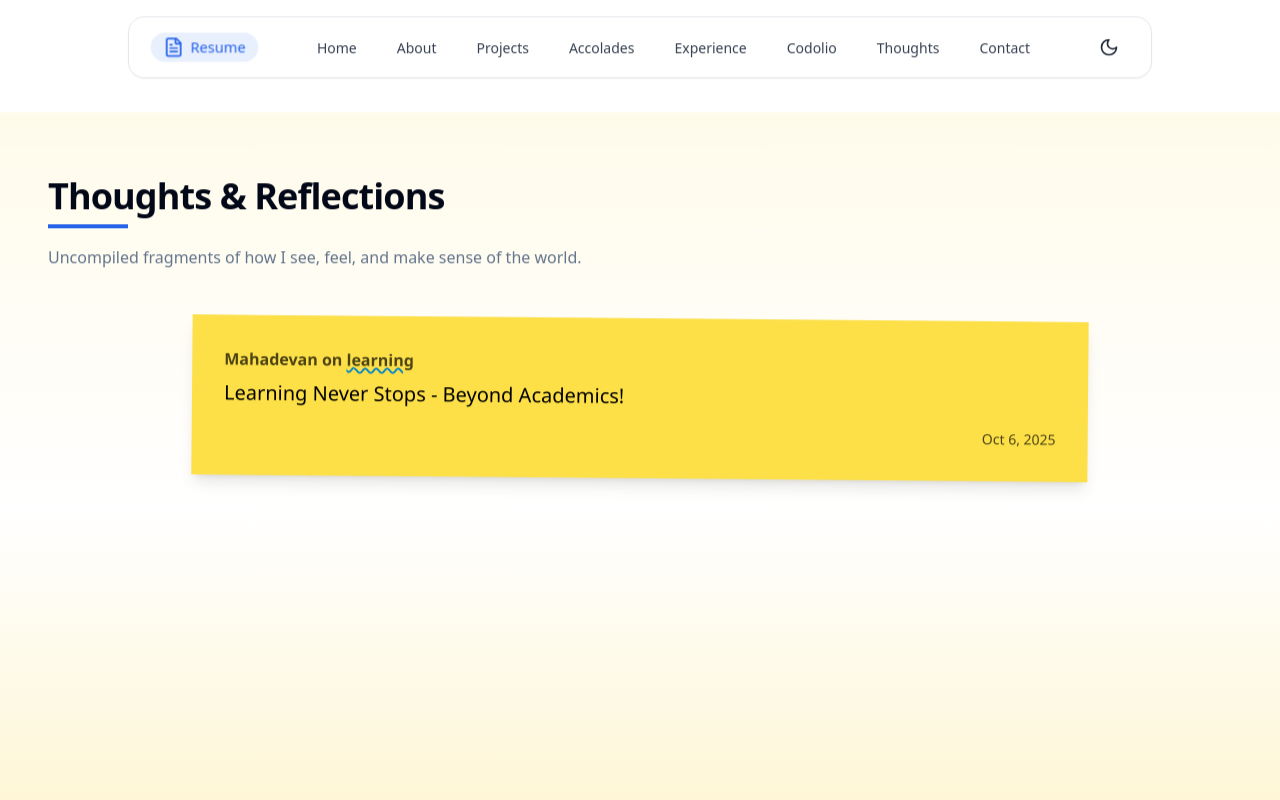
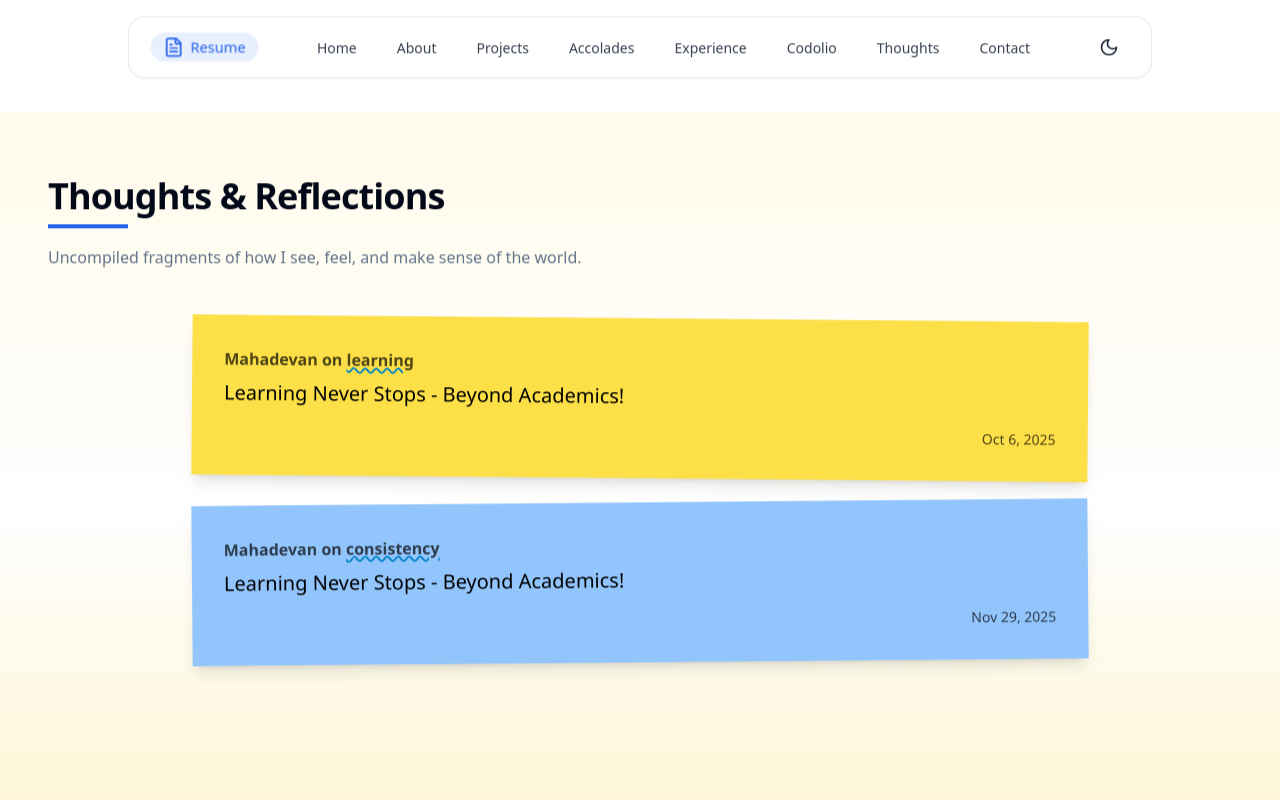
Before and after one commit to Mahadevan2005/Latest_Portfolio, a React (Vite) app: page /thoughts in a window 1280 px wide. Shown: the top 800 px of the page. Built offline with nearby package versions, Linux system fonts and the light colour scheme.

Commit message:
test: new thought

```diff
--- a/src/pages/Thoughts.tsx
+++ b/src/pages/Thoughts.tsx
@@ -9,6 +9,13 @@ const thoughts: ThoughtProps[] = [
     text: "Learning Never Stops - Beyond Academics!",
     date: "Oct 6, 2025",
     color: "bg-yellow-300",
+  },
+  {
+    id: "consistency",
+    category: "consistency",
+    text: "Learning Never Stops - Beyond Academics!",
+    date: "Nov 29, 2025",
+    color: "bg-blue-300",
   },
 ];
 
```
